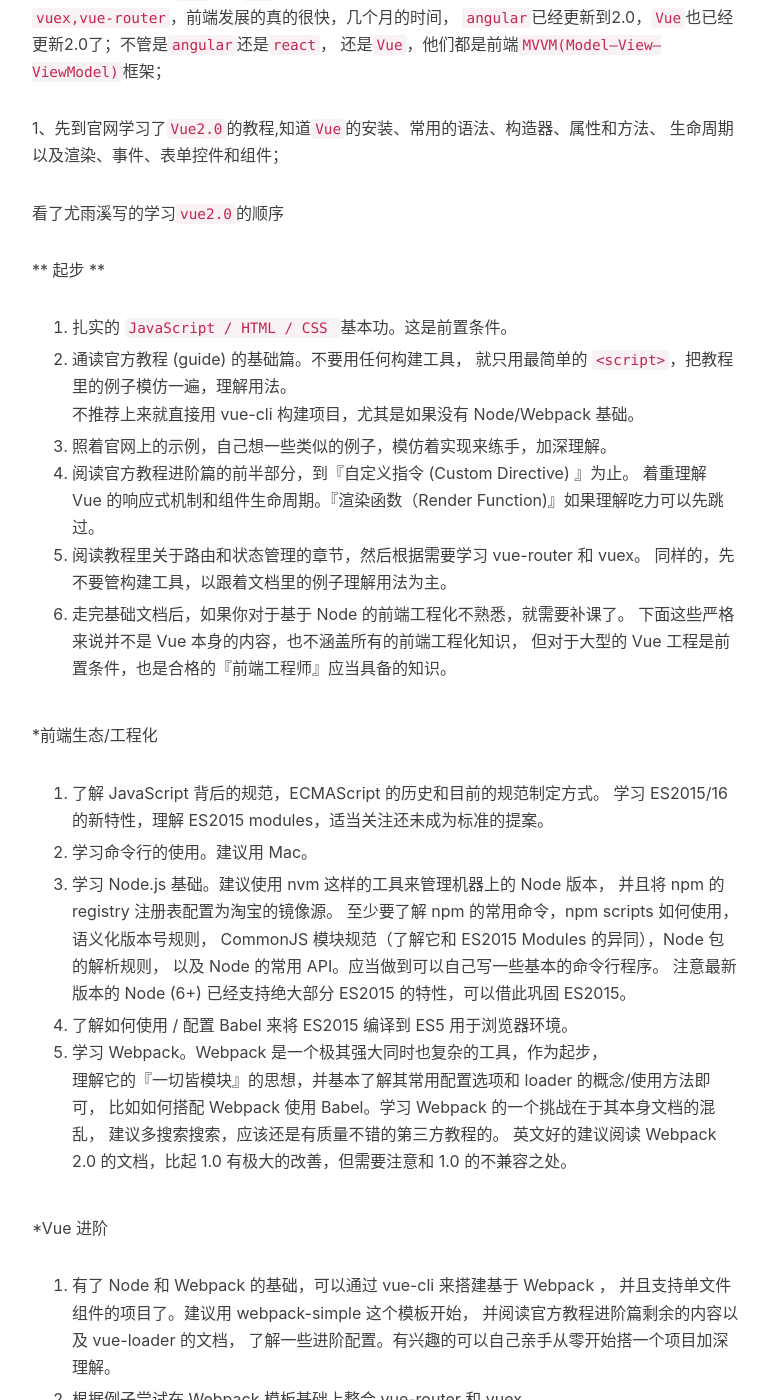
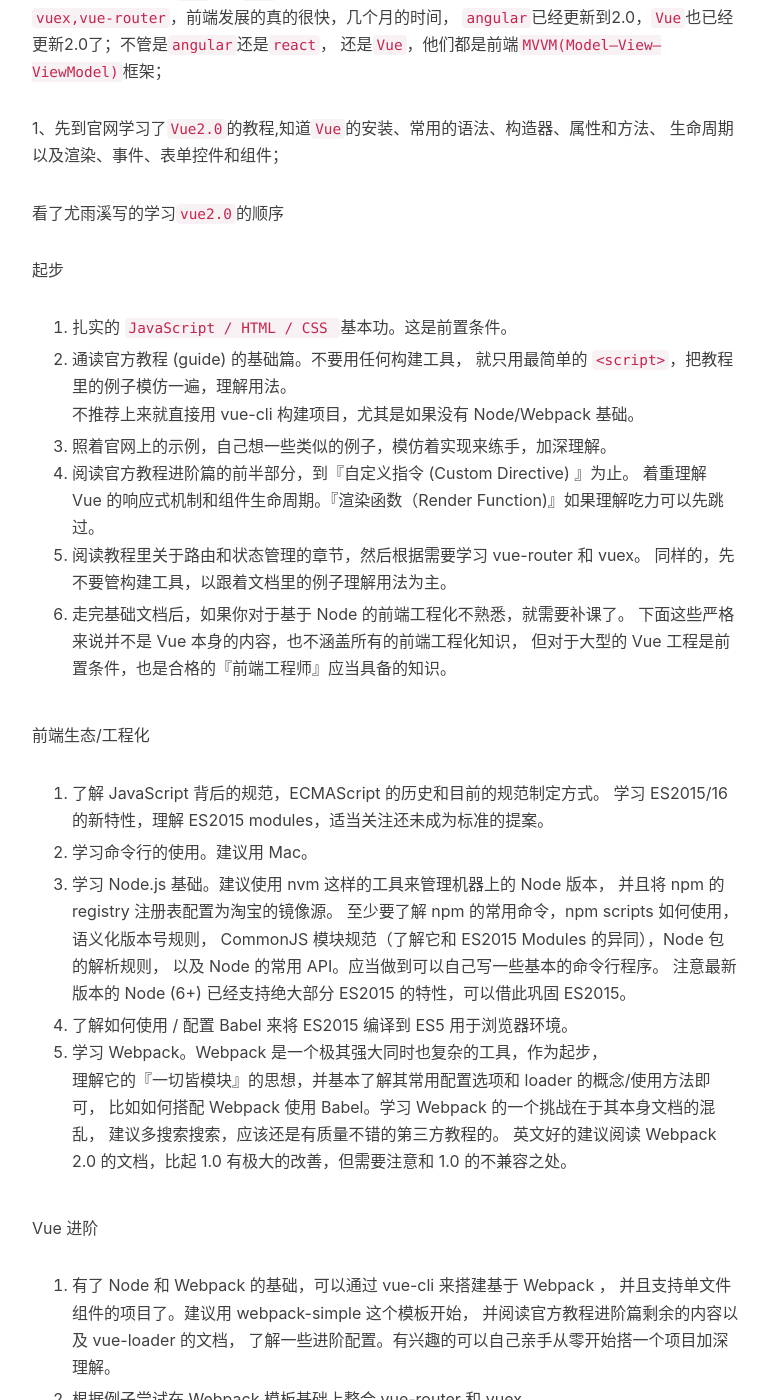
Before and after one commit to fairyly/myblog, a Jekyll site: the page built from _posts/2016-11-29-Vue-app-dev.markdown, in a window 1280 px wide and 1400 px high, scrolled down 897 px. Shown: the whole window, without its empty margins (233-1001 px from the left). Built offline with Jekyll 4.4.1, drawn with Linux system fonts in a browser that asks for light colours; nearby versions of some CDN libraries; comment, search, counter and statistics services are not loaded.

````diff
--- a/_posts/2016-11-29-Vue-app-dev.markdown
+++ b/_posts/2016-11-29-Vue-app-dev.markdown
@@ -37,7 +37,7 @@ tags:
 看了尤雨溪写的学习`vue2.0`的顺序
 
 
-** 起步 **
+起步
 
 1. 扎实的 `JavaScript / HTML / CSS `基本功。这是前置条件。
 
@@ -55,7 +55,7 @@ tags:
 下面这些严格来说并不是 Vue 本身的内容，也不涵盖所有的前端工程化知识，
 但对于大型的 Vue 工程是前置条件，也是合格的『前端工程师』应当具备的知识。
 
-*前端生态/工程化
+前端生态/工程化
 
 1. 了解 JavaScript 背后的规范，ECMAScript 的历史和目前的规范制定方式。
 学习 ES2015/16 的新特性，理解 ES2015 modules，适当关注还未成为标准的提案。
@@ -76,7 +76,7 @@ CommonJS 模块规范（了解它和 ES2015 Modules 的异同），Node 包的
 建议多搜索搜索，应该还是有质量不错的第三方教程的。
 英文好的建议阅读 Webpack 2.0 的文档，比起 1.0 有极大的改善，但需要注意和 1.0 的不兼容之处。
 
-*Vue 进阶
+Vue 进阶
 
 1. 有了 Node 和 Webpack 的基础，可以通过 vue-cli 来搭建基于 Webpack ，
 并且支持单文件组件的项目了。建议用 webpack-simple 这个模板开始，
@@ -119,14 +119,13 @@ $ npm run dev
 
 ```
 dev: {
-env: require('./dev.env'),
-port: 8080,
-assetsSubDirectory: 'static',
-assetsPublicPath: '/',
-proxyTable: {},
-cssSourceMap: false
+    env: require('./dev.env'),
+    port: 8080,
+    assetsSubDirectory: 'static',
+    assetsPublicPath: '/',
+    proxyTable: {},
+    cssSourceMap: false
 }
-
 ```
 
 安装Mint UI命令：
````
